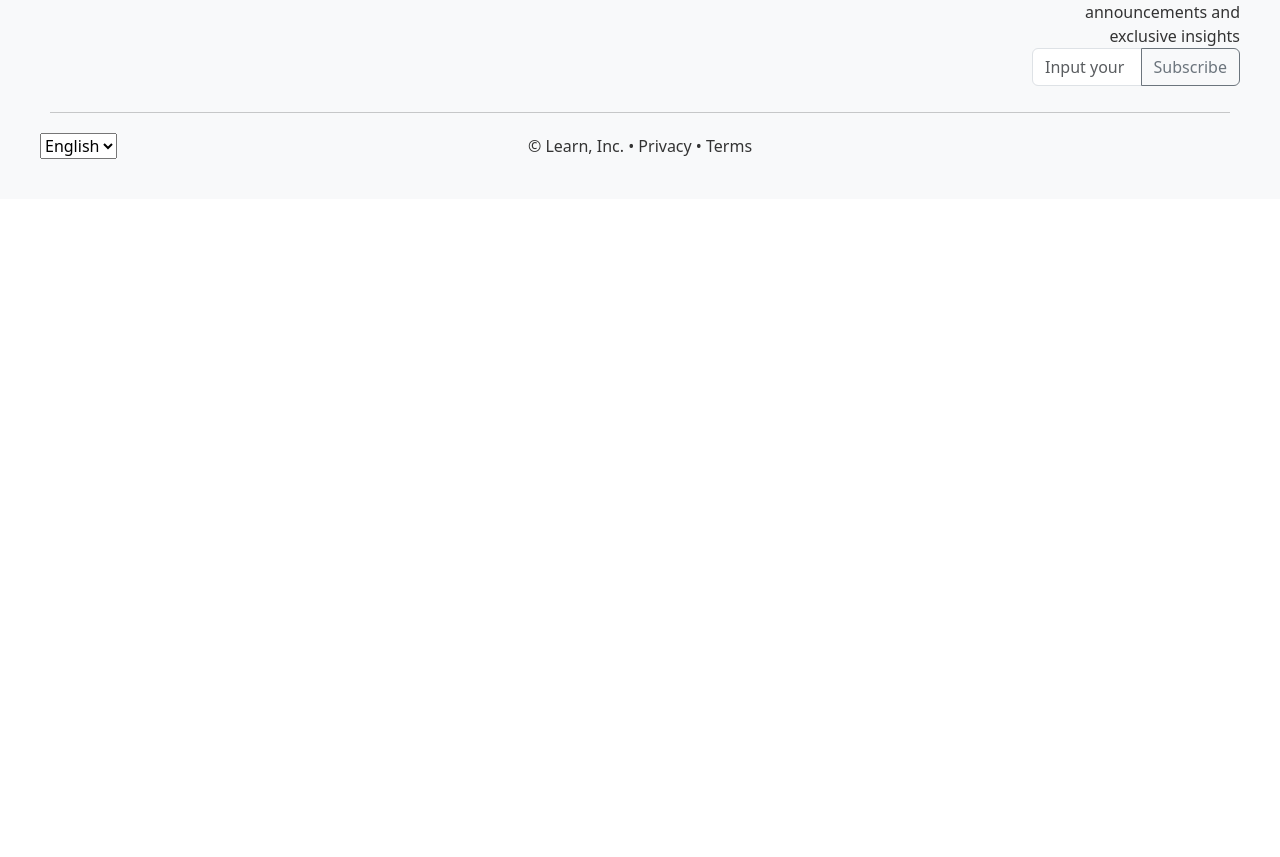
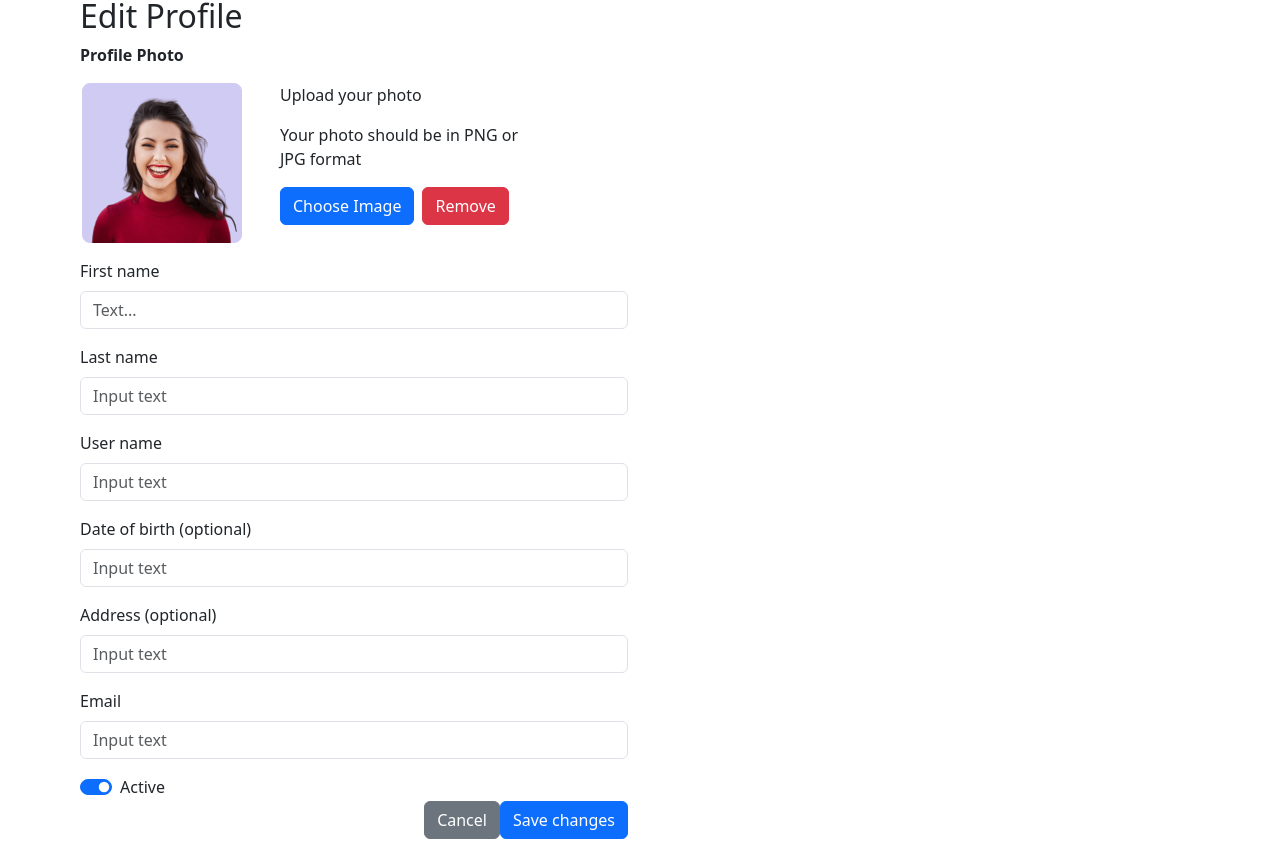
Before and after one commit to olehivoniuk/learn-app, a React (Create React App) app: page / in a window 1280 px wide. Shown: the part 223-1080 px from the top of the page. Before the commit the page ends 800 px from the top, so only its background shows below. Built offline with nearby package versions, Linux system fonts and the light colour scheme.

Commit message:
added styles for  edit my student account page

```diff
--- a/src/App.js
+++ b/src/App.js
@@ -13,8 +13,7 @@ import StudentLogInHome from './pages/studentLogInHome/studentLogInHome';
 import MyAccountStudent from './pages/myAccount/myAccoutStudent/myAccountStudent';
 import AddAccountStudentAddTrainer from './pages/myAccount/myAccountStudentAddTrainer/addAccountStudentAddTrainer';
 import AddTodoForm from './addToDo/AddTodoForm';
-import EditMyStudentAccount from './pages/editMyStudentAccount/editMyStudentAccount';
-
+import EditMyStudentAccount from './pages/myAccount/editMyStudentAccount/editMyStudentAccount';
 import 'bootstrap/dist/css/bootstrap.min.css';
 
 
--- a/src/pages/editMyStudentAccount/editMyStudentAccount.jsx
+++ /dev/null
@@ -1,11 +0,0 @@
-import React from 'react'
-
-const EditMyStudentAccount = () => {
-  return (
-    <div>
-      Hello world
-    </div>
-  )
-}
-
-export default EditMyStudentAccount
--- /dev/null
+++ b/src/pages/myAccount/editMyStudentAccount/editMyStudentAccount.css
@@ -0,0 +1,15 @@
+.container-edit-my-student-account {
+    margin: 10vh;
+    margin-top: 20vh !important ;
+}
+
+.edit-my-student-account-heading{
+    margin-top: 15vh !important ;
+
+}
+
+.upload-your-photo-column {
+    position: relative;
+    margin-left: 25vh;
+    margin-top: -22vh !important ;
+}
--- /dev/null
+++ b/src/pages/myAccount/editMyStudentAccount/editMyStudentAccount.jsx
@@ -0,0 +1,78 @@
+import AvatarStudent from '../../../images/AvatarStudent.png'
+import './editMyStudentAccount.css';
+
+const EditMyStudentAccount = () => {
+  return (
+    <div className='container-edit-my-student-account '>
+      <h1 className='edit-my-student-account-heading'>My Account</h1>
+      <div className="row">
+        <div className="col-md-6">
+          <div>
+          <div>
+                <div className="row">
+                  <div className="col-md-6">
+                    <div>
+                      <h2>Edit Profile</h2>
+                      <p><strong>Profile Photo</strong></p>
+                      <div className="mb-3">
+                        <img src={AvatarStudent} alt="Profile" className="img-fluid student-profile-image" />
+                      </div>
+                    </div>
+                  </div>
+                  <div className="col-md-6 upload-your-photo-column">
+                    <div>
+                                    <p>Upload your photo</p>
+                      <p>Your photo should be in PNG or JPG format</p>
+                      <button className="btn btn-primary me-2">Choose Image</button>
+                      <button className="btn btn-danger">Remove</button>
+                    </div>
+                  </div>
+                </div>
+              </div>
+          </div>
+          <div>
+            <form>
+              <div className="mb-3">
+                <label htmlFor="inputFirstName" className="form-label">First name</label>
+                <input type="text" className="form-control" id="inputFirstName" aria-describedby="firstNameHelp" placeholder='Text...' required/>
+              </div>
+              <div className="mb-3">
+                <label htmlFor="inputLastName" className="form-label">Last name</label>
+                <input type="text" className="form-control" id="inputLastName" aria-describedby="lastNameHelp"  placeholder='Input text' required/>
+              </div>
+              <div className="mb-3">
+                <label htmlFor="inputEmail" className="form-label">User name</label>
+                <input type="email" className="form-control" id="inputEmail" aria-describedby="emailHelp" placeholder='Input text' required/>
+              </div>
+              <div className="mb-3">
+                <label htmlFor="inputLastName" className="form-label">Date of birth (optional)</label>
+                <input type="text" className="form-control" id="inputLastName" aria-describedby="lastNameHelp"  placeholder='Input text' required/>
+              </div>
+              <div className="mb-3">
+                <label htmlFor="inputLastName" className="form-label">Address (optional) </label>
+                <input type="text" className="form-control" id="inputLastName" aria-describedby="lastNameHelp"  placeholder='Input text' required/>
+              </div>
+                 <div className="mb-3">
+                <label htmlFor="inputEmail" className="form-label">Email</label>
+                <input type="email" className="form-control" id="inputEmail" aria-describedby="emailHelp" placeholder='Input text' required/>
+              </div>
+              <div class="form-check form-switch">
+             <input class="form-check-input" type="checkbox" id="flexSwitchCheckChecked" checked/>
+             <label class="form-check-label" for="flexSwitchCheckChecked">Active</label>
+             </div>
+             <div className="text-end">
+  <div>
+    <button type="button" className="btn btn-secondary mr-5">Cancel</button>
+    <button type="submit" className="btn btn-primary button-save-student-info">Save changes</button>
+  </div>
+</div>
+
+            </form>
+          </div>
+        </div>
+      </div>
+    </div>
+  );
+}
+
+export default EditMyStudentAccount;
```
Also changed, not shown: src/pages/editMyStudentAccount/editMyStudentAccount.css (deleted), src/pages/myAccount/editMyStudentAccount/index.js (renamed from src/pages/editMyStudentAccount/index.js).
